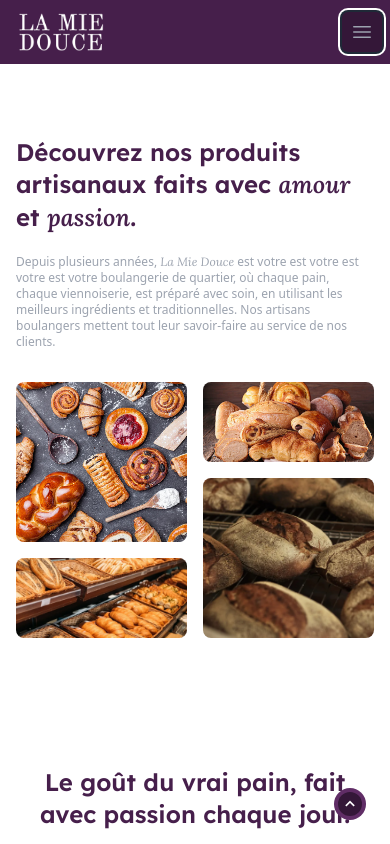
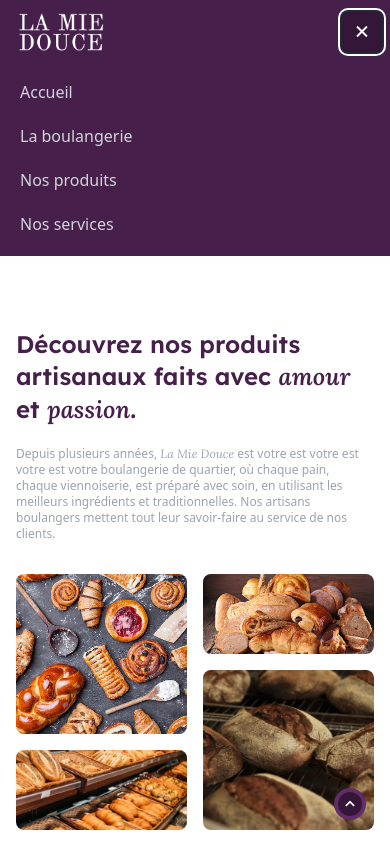
Before and after one commit to Najinc/lamiedouce, a React (Create React App) app: page / in a window 390 px wide. Both pictures are taken after a click on the button "Open main menu". Shown: the top 844 px of the page. Built offline with nearby package versions, Linux system fonts and the light colour scheme.

Commit message:
fix: repair mobile menu

```diff
--- a/src/components/Header.jsx
+++ b/src/components/Header.jsx
@@ -1,6 +1,12 @@
-import React from "react";
+import React, { useState } from "react";
 
 export default function Header() {
+    const [isMobileMenuOpen, setIsMobileMenuOpen] = useState(false);
+
+    const toggleMobileMenu = () => {
+        setIsMobileMenuOpen(!isMobileMenuOpen);
+    };
+
     return (
         <nav className="bg-middle-purple" id="#top">
             <div className="mx-auto max-w-7xl px-4 sm:px-6 lg:px-8">
@@ -48,46 +54,30 @@ export default function Header() {
                             type="button"
                             className="relative inline-flex items-center justify-center rounded-md bg-dark-purple hover:bg-light-purple p-2 text-gray-400 hover:text-white focus:outline-none focus:ring-2 focus:ring-white focus:ring-offset-2 focus:ring-offset-gray-800"
                             aria-controls="mobile-menu"
-                            aria-expanded="false"
+                            aria-expanded={isMobileMenuOpen}
+                            onClick={toggleMobileMenu}
                         >
                             <span className="absolute -inset-0.5" />
                             <span className="sr-only">Open main menu</span>
 
-                            <svg
-                                className="block h-6 w-6"
-                                fill="none"
-                                viewBox="0 0 24 24"
-                                strokeWidth="1.5"
-                                stroke="currentColor"
-                                aria-hidden="true"
-                            >
-                                <path
-                                    strokeLinecap="round"
-                                    strokeLinejoin="round"
-                                    d="M3.75 6.75h16.5M3.75 12h16.5m-16.5 5.25h16.5"
-                                />
-                            </svg>
+                            <i
+                                className={`bx bx-menu text-white ${isMobileMenuOpen ? "hidden" : "block"}`}
+                                style={{ fontSize: "24px" }}
+                            />
 
-                            <svg
-                                className="hidden h-6 w-6"
-                                fill="none"
-                                viewBox="0 0 24 24"
-                                strokeWidth="1.5"
-                                stroke="currentColor"
-                                aria-hidden="true"
-                            >
-                                <path
-                                    strokeLinecap="round"
-                                    strokeLinejoin="round"
-                                    d="M6 18L18 6M6 6l12 12"
-                                />
-                            </svg>
+                            <i
+                                className={`bx bx-x text-white ${isMobileMenuOpen ? "block" : "hidden"}`}
+                                style={{ fontSize: "24px" }}
+                            />
                         </button>
                     </div>
                 </div>
             </div>
 
-            <div className="hidden" id="mobile-menu">
+            <div
+                className={`${isMobileMenuOpen ? "block" : "hidden"}`}
+                id="mobile-menu"
+            >
                 <div className="space-y-1 px-2 pb-3 pt-2 sm:px-3">
                     <a
                         href="/"
```
